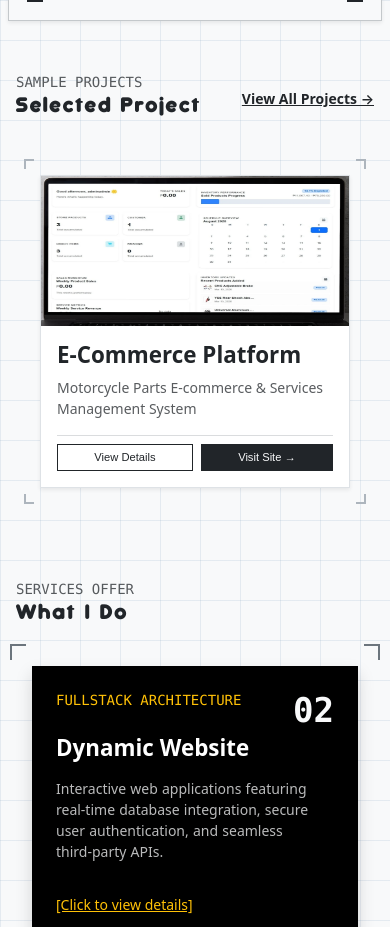
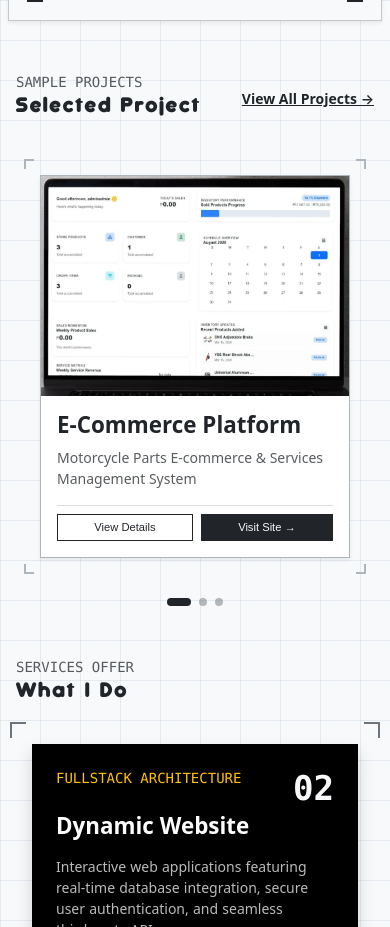
Before and after one commit to rtch-cntlls/Personal-Portfolio-v1.2, a React (Vite) app: page / in a window 390 px wide. Shown: the part 2080-3007 px from the top of the page. Built offline with nearby package versions, Linux system fonts and the light colour scheme.

Commit message:
partial update

```diff
--- a/src/sections/Project.jsx
+++ b/src/sections/Project.jsx
@@ -1,10 +1,12 @@
-import { useState, useEffect } from 'react';
+import { useState, useEffect, useRef } from 'react';
 import { motion } from 'framer-motion';
 import { Link } from 'react-router-dom';
 import { projects } from '../data/projects';
 
 export default function Project() {
   const [isDarkMode, setIsDarkMode] = useState(false);
+  const [activeIndex, setActiveIndex] = useState(0);
+  const scrollContainerRef = useRef(null);
 
   useEffect(() => {
     const checkTheme = () => {
@@ -20,6 +22,14 @@ export default function Project() {
   }, []);
 
   const displayedProjects = projects.slice(0, 3);
+
+  const handleScroll = () => {
+    if (scrollContainerRef.current) {
+      const { scrollLeft, clientWidth } = scrollContainerRef.current;
+      const newIndex = Math.round(scrollLeft / clientWidth);
+      setActiveIndex(newIndex);
+    }
+  };
 
   const containerVariants = {
     hidden: { opacity: 0 },
@@ -58,31 +68,30 @@ export default function Project() {
           </Link>
         </motion.div>
 
-        {/* Carousel container with proper snap and flex wrapper */}
         <motion.div
-          className="d-flex flex-row overflow-x-auto pb-4 pt-2 flex-nowrap flex-md-wrap row mx-0 g-4"
-          style={{ scrollbarWidth: 'thin', WebkitOverflowScrolling: 'touch', scrollSnapType: 'x mandatory' }}
+          ref={scrollContainerRef}
+          onScroll={handleScroll}
+          className="d-flex flex-row overflow-x-auto pb-2 pt-2 flex-nowrap flex-md-wrap row mx-0 g-4"
+          style={{ scrollbarWidth: 'none', WebkitOverflowScrolling: 'touch', scrollSnapType: 'x mandatory' }}
           variants={containerVariants}
           initial="hidden"
           whileInView="show"
           viewport={{ once: true }} >
-          {displayedProjects.map((project) => (
+          {displayedProjects.map((project, index) => (
             <motion.div
-              className="col-12 col-md-4 flex-shrink-0 flex-grow-0 px-2 px-md-0"
+              className="col-12 col-md-4 flex-shrink-0 flex-grow-0 px-2 px-md-2"
               key={project.id}
               variants={cardVariants}
               style={{ scrollSnapAlign: 'start' }}
             >
               <div className="position-relative p-3 h-100">
-
                 <div className={`position-absolute top-0 start-0 border-top border-start border-2 ${isDarkMode ? 'border-light' : 'border-dark-subtle'} z-3 camera-focus-tl`} style={{ width: '10px', height: '10px' }}></div>
                 <div className={`position-absolute top-0 end-0 border-top border-end border-2 ${isDarkMode ? 'border-light' : 'border-dark-subtle'} z-3 camera-focus-tr`} style={{ width: '10px', height: '10px' }}></div>
                 <div className={`position-absolute bottom-0 start-0 border-bottom border-start border-2 ${isDarkMode ? 'border-light' : 'border-dark-subtle'} z-3 camera-focus-bl`} style={{ width: '10px', height: '10px' }}></div>
                 <div className={`position-absolute bottom-0 end-0 border-bottom border-end border-2 ${isDarkMode ? 'border-light' : 'border-dark-subtle'} z-3 camera-focus-br`} style={{ width: '10px', height: '10px' }}></div>
 
-                <div className={`img-panel h-100 ${isDarkMode ? 'bg-black text-light' : 'bg-white text-dark'} shadow-sm rounded-0 position-relative d-flex flex-column border`}>
-
-                  <div className="bg-dark rounded-0 overflow-hidden position-relative z-2 mb-3 project-img">
+                <div className={`img-panel h-100 ${isDarkMode ? 'bg-black text-light' : 'bg-white text-dark'} shadow-sm rounded-0 position-relative d-flex flex-column border ${isDarkMode ? 'border-secondary' : 'border-dark-subtle'}`}>
+                  <div className="bg-dark rounded-0 overflow-hidden position-relative z-2 mb-3 project-img" style={{ height: '220px' }}>
                     <motion.img
                       src={project.image}
                       alt={project.title}
@@ -113,12 +122,26 @@ export default function Project() {
                       )}
                     </div>
                   </div>
-
                 </div>
               </div>
             </motion.div>
           ))}
         </motion.div>
+
+        <div className="d-flex d-md-none justify-content-center align-items-center gap-2 mt-3">
+          {displayedProjects.map((_, index) => (
+            <span
+              key={index}
+              className={`rounded-pill transition-all ${activeIndex === index ? (isDarkMode ? 'bg-light' : 'bg-dark') : 'bg-secondary opacity-50'}`}
+              style={{
+                width: activeIndex === index ? '24px' : '8px',
+                height: '8px',
+                transition: 'width 0.3s ease, background-color 0.3s ease'
+              }}
+            />
+          ))}
+        </div>
+
       </div>
     </section>
   );
```
